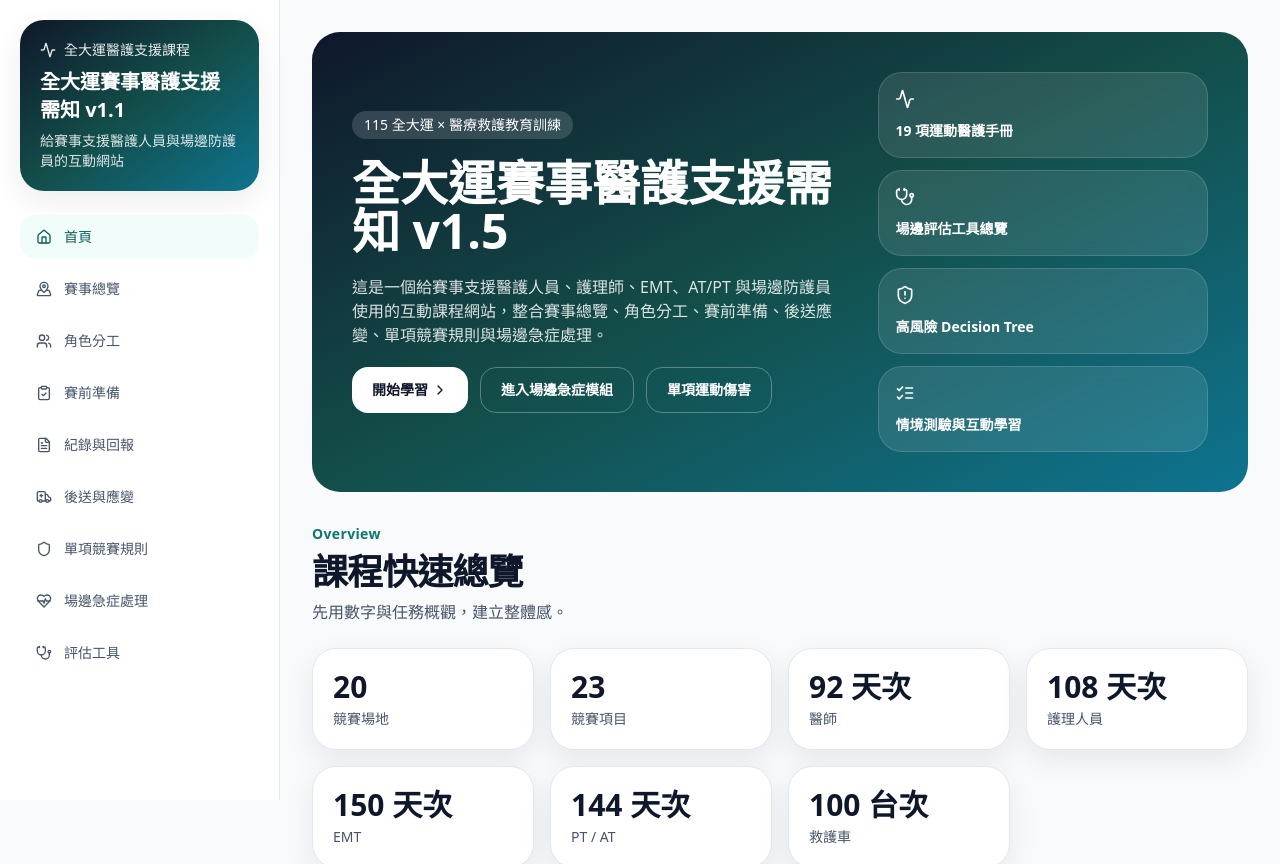
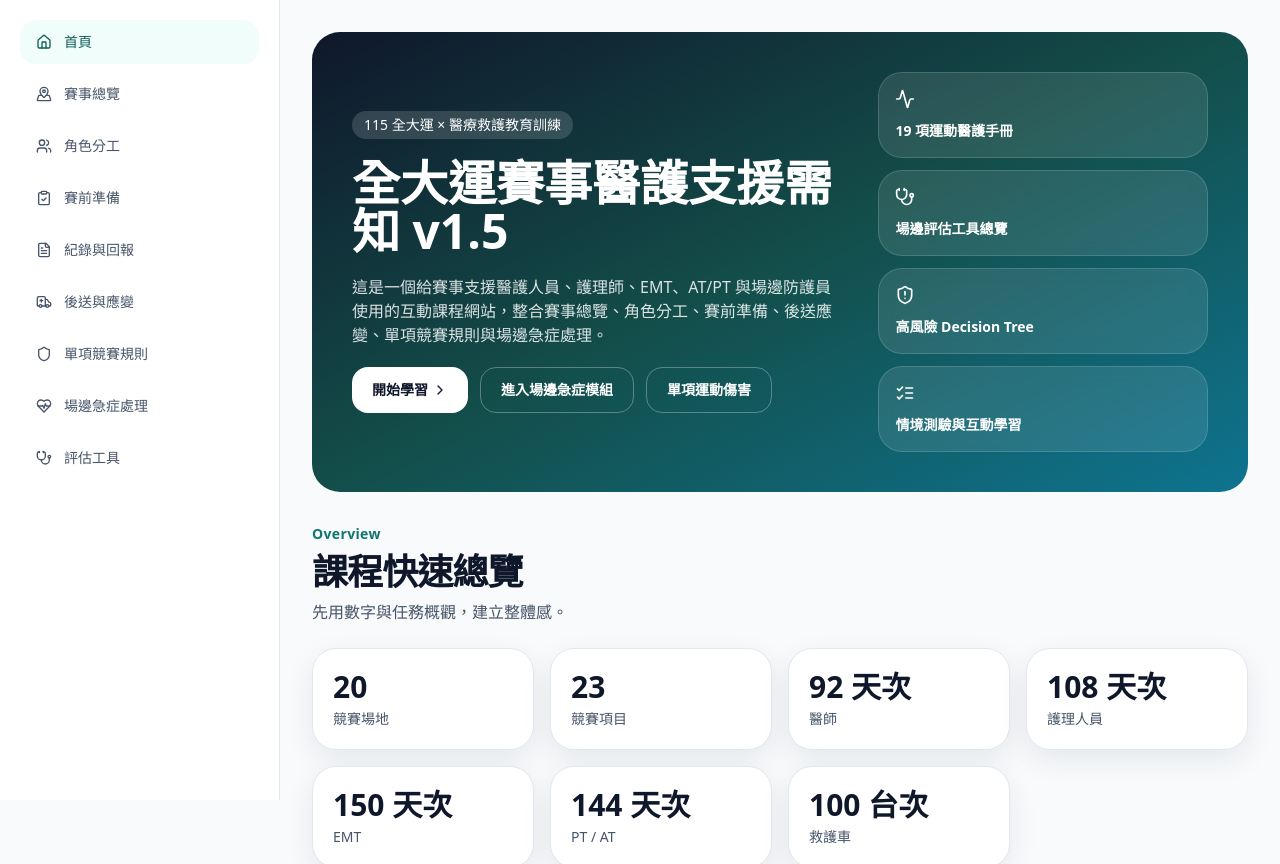
Before and after one commit to keanu77/2026NIAG, a Next.js app: page / in a window 1280 px wide. Shown: the top 864 px of the page. Built offline with nearby package versions, Linux system fonts and the light colour scheme.

Commit message:
refactor: 移除側邊欄頂部說明區塊

```diff
--- a/components/course-sidebar.tsx
+++ b/components/course-sidebar.tsx
@@ -2,7 +2,6 @@
 
 import Link from "next/link";
 import { usePathname } from "next/navigation";
-import { Activity } from "lucide-react";
 import { cn } from "@/lib/utils";
 import { navItems } from "@/data/nav-items";
 
@@ -11,19 +10,7 @@ export function CourseSidebar() {
 
   return (
     <aside className="sticky top-0 hidden h-screen border-r border-slate-200 bg-white/90 p-5 backdrop-blur lg:block">
-      <div className="rounded-3xl bg-gradient-to-br from-slate-900 via-teal-900 to-cyan-700 p-5 text-white shadow-soft">
-        <div className="mb-2 flex items-center gap-2 text-sm font-medium text-white/90">
-          <Activity className="h-4 w-4" /> 全大運醫護支援課程
-        </div>
-        <div className="text-xl font-bold leading-snug">
-          全大運賽事醫護支援需知 v1.1
-        </div>
-        <p className="mt-2 text-sm text-white/85">
-          給賽事支援醫護人員與場邊防護員的互動網站
-        </p>
-      </div>
-
-      <nav className="mt-6 space-y-2">
+      <nav className="space-y-2">
         {navItems.map((item) => {
           const Icon = item.icon;
           const active = pathname === item.href;
```
